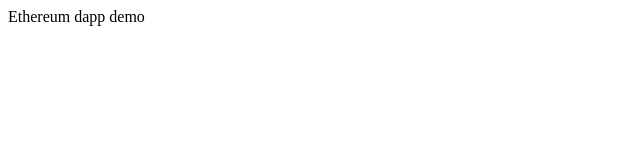
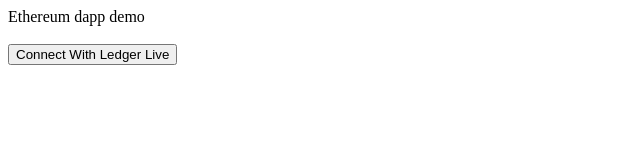
Before and after one commit to machard/ll-client-demo, a plain HTML site: page ethereum-dapp-demo/index.html in a window 1280 px wide. Shown: the whole page, without its empty margins (0-640 px from the left). Drawn offline with Linux system fonts and the light colour scheme.

Commit message:
deploy: e875259d876de3af6fa377f0d306719763c01fea

```diff
--- a/ethereum-dapp-demo/index.html
+++ b/ethereum-dapp-demo/index.html
@@ -5,6 +5,7 @@
   <title>Getting Started</title>
 </head>
 <body style="height:100%">
-  Ethereum dapp demo
+  Ethereum dapp demo<br /><br />
+  <button>Connect With Ledger Live</button>
 <script type="text/javascript" src="app.bundle.js"></script></body>
 </html>
```
